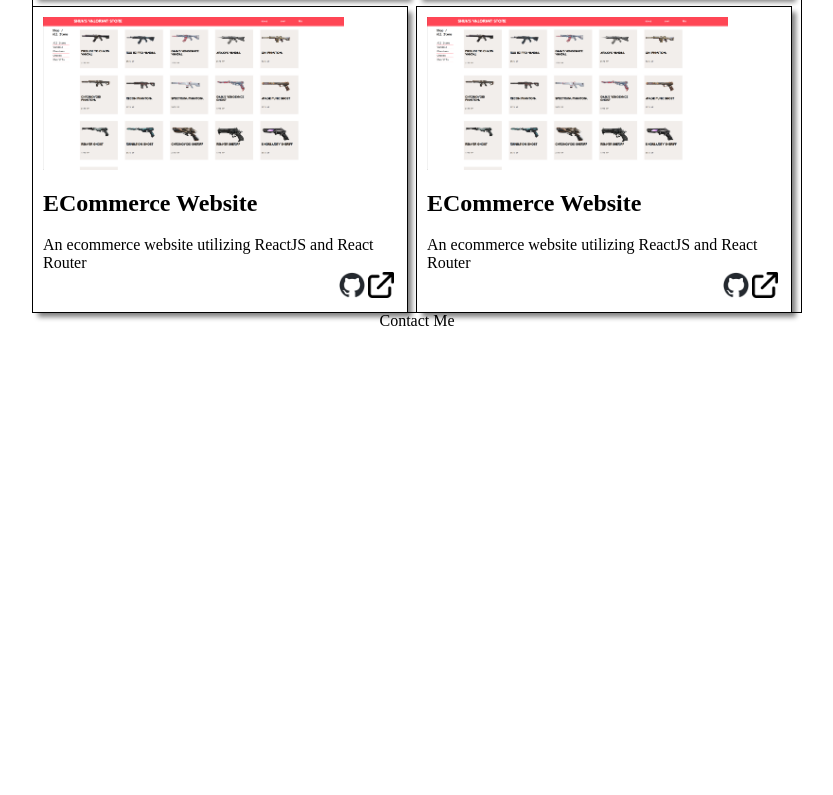
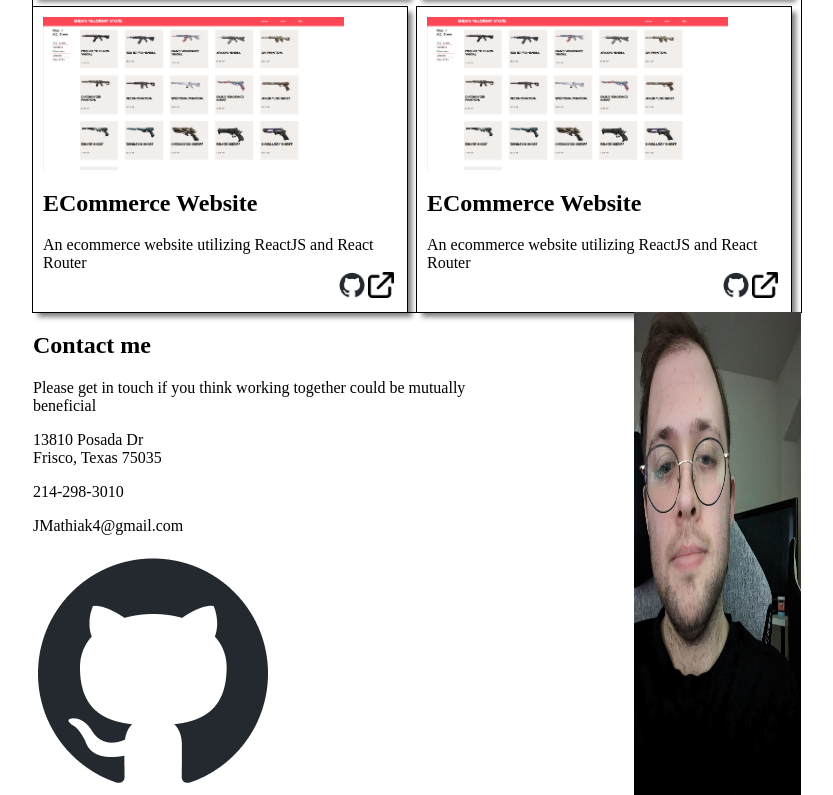
Before and after one commit to JMathiak/personal-portfolio, a website: page src/index.html in a window 1280 px wide. Shown: the part 766-1561 px from the top of the page, without its empty margins (223-1056 px from the left). Before the commit the page ends 1096 px from the top, so only its background shows below. Drawn offline with Linux system fonts and the light colour scheme.

Commit message:
Started with contact section

```diff
--- a/src/index.html
+++ b/src/index.html
@@ -78,7 +78,22 @@
                 </div>
             </section>
         </section>
-        <section id="contact-me">Contact Me</section>
+        <section class="contact-me" id="contact-me">
+            <div class="contact-info">
+                <h2>Contact me</h2>
+                <p>Please get in touch if you think working together could be mutually beneficial</p>
+                <div class="contact-address">
+                    <p>13810 Posada Dr</p>
+                    <p>Frisco, Texas 75035</p>
+                </div>
+                <div> <p>214-298-3010</p></div>
+                <div>   <p>JMathiak4@gmail.com</p></div>
+                <div class="contact-icons">
+                    <img src="./photos/github-mark.png" alt="">
+                </div>
+            </div>
+            <div class="contact-picture"><img src="./photos/PXL_20230725_001218848.jpg" alt=""></div>
+        </section>
     </main>
     <footer></footer>
 </body>
--- a/src/styles/main.css
+++ b/src/styles/main.css
@@ -124,3 +124,34 @@ html, body{
     justify-content: flex-end;
     width: 100%;
 }
+
+.contact-me{
+    max-width: 60%;
+    min-width: 40%;
+    display: flex;
+}
+
+.contact-info{
+    justify-self: flex-start;
+}
+
+.contact-picture{
+    display: flex;
+    justify-content: flex-end;
+    width: 50%;
+}
+
+.contact-picture img{
+    width: 50%;
+    height: auto;
+}
+
+.contact-address p
+{
+    margin: 0;
+}
+
+/* .contact-me img{
+    max-width: 20%;
+    height: auto;
+} */
```
